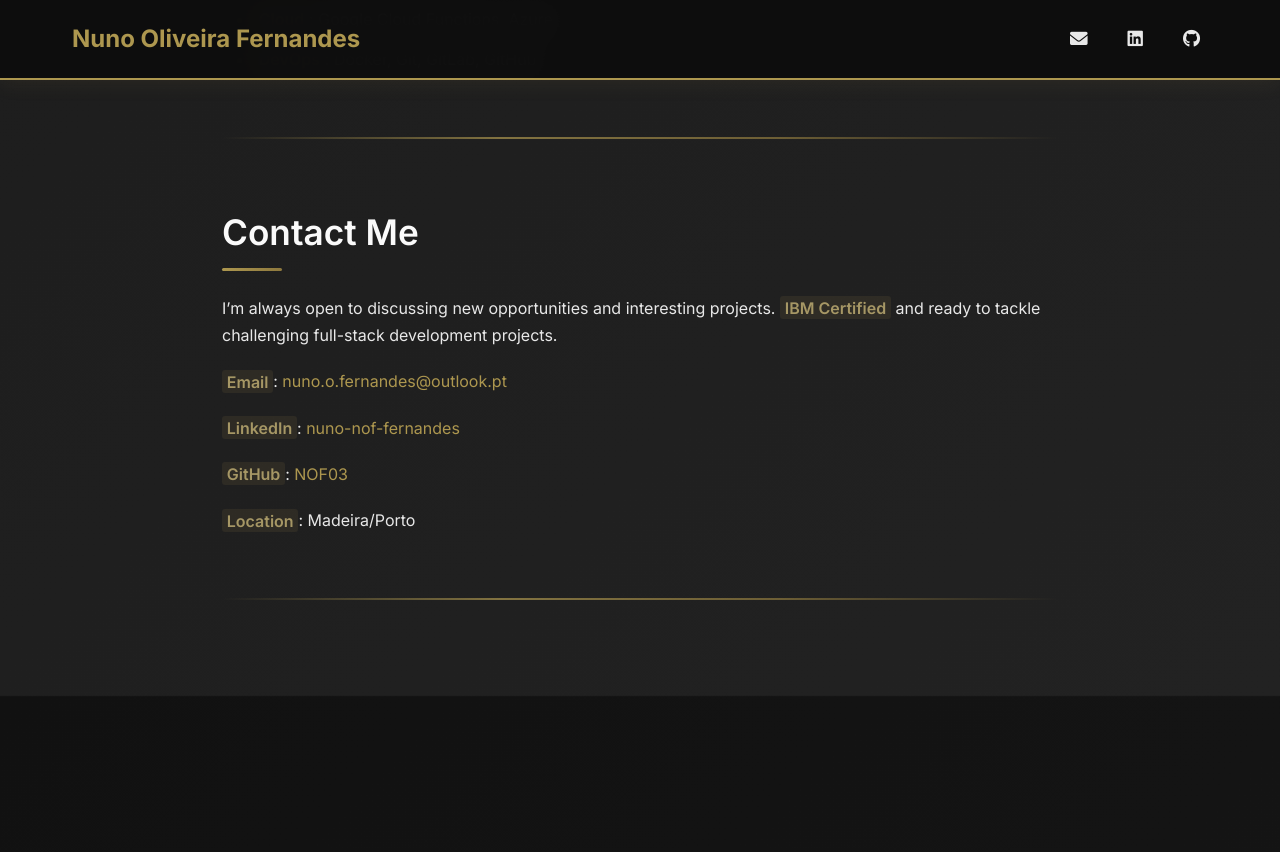
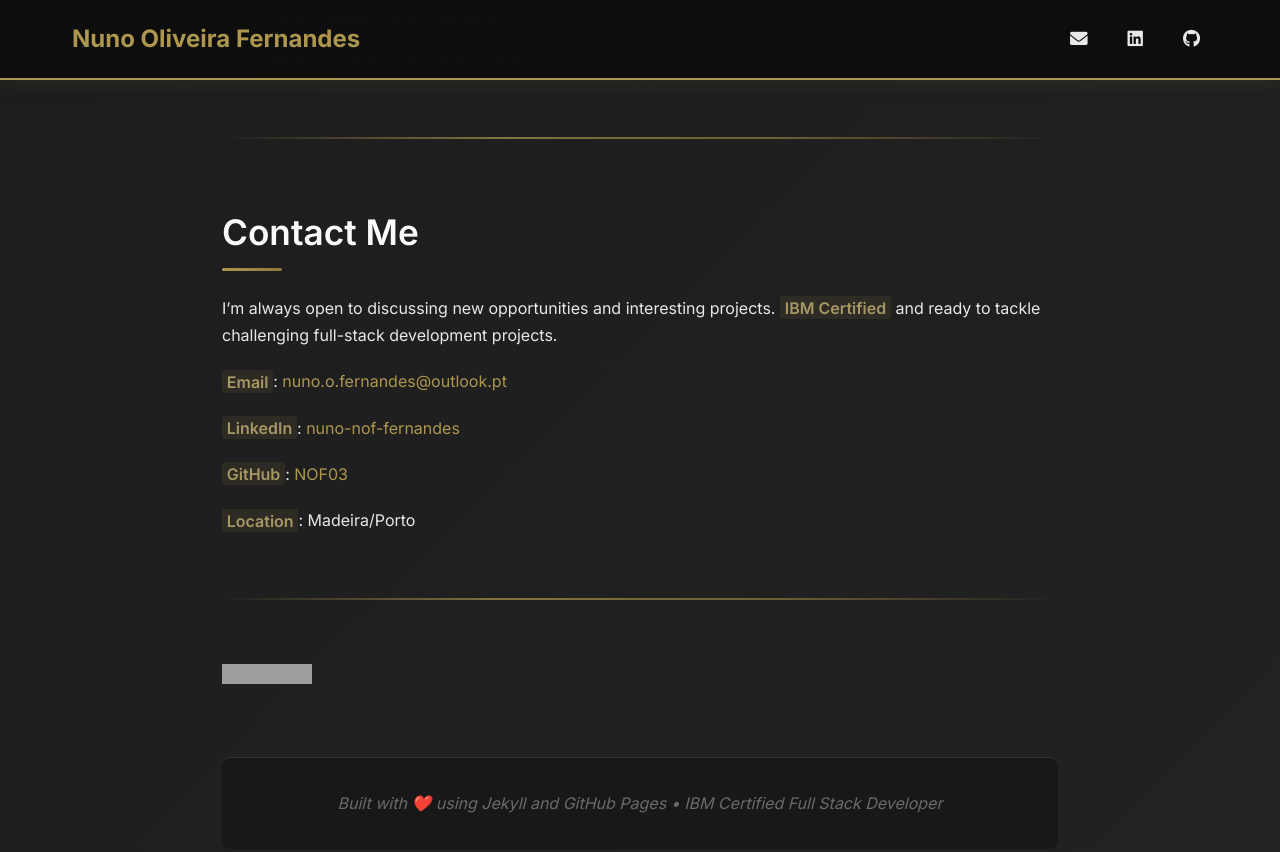
Before and after one commit to NOF03/nof03.github.io, a Jekyll site: the page built from index.md, in a window 1280 px wide and 900 px high, scrolled down 5480 px. Shown: the top 852 px of the window. Built offline with Jekyll 4.4.1, drawn with Linux system fonts in a browser that asks for light colours; before the commit the page ends 6176 px from its top, so only the background shows below that; grey boxes are pictures that could not be loaded.

Commit message:
feat: add Google Analytics tracking and site stats to enhance user insights

```diff
--- a/index.md
+++ b/index.md
@@ -167,3 +167,10 @@ I'm always open to discussing new opportunities and interesting projects. **IBM
 **Location**: {{ site.author.location }}
 
 ---
+
+<div class="site-stats">
+    <img src="https://komarev.com/ghpvc/?username=NOF03&label=Views&color=efbf04&style=flat-square" alt="Profile Views">
+</div>
+
+*Built with ❤️ using Jekyll and GitHub Pages • IBM Certified Full Stack Developer*
+{: .footer-text}
```
Also changed, not shown: _layouts/default.html (+13 -0 lines).
